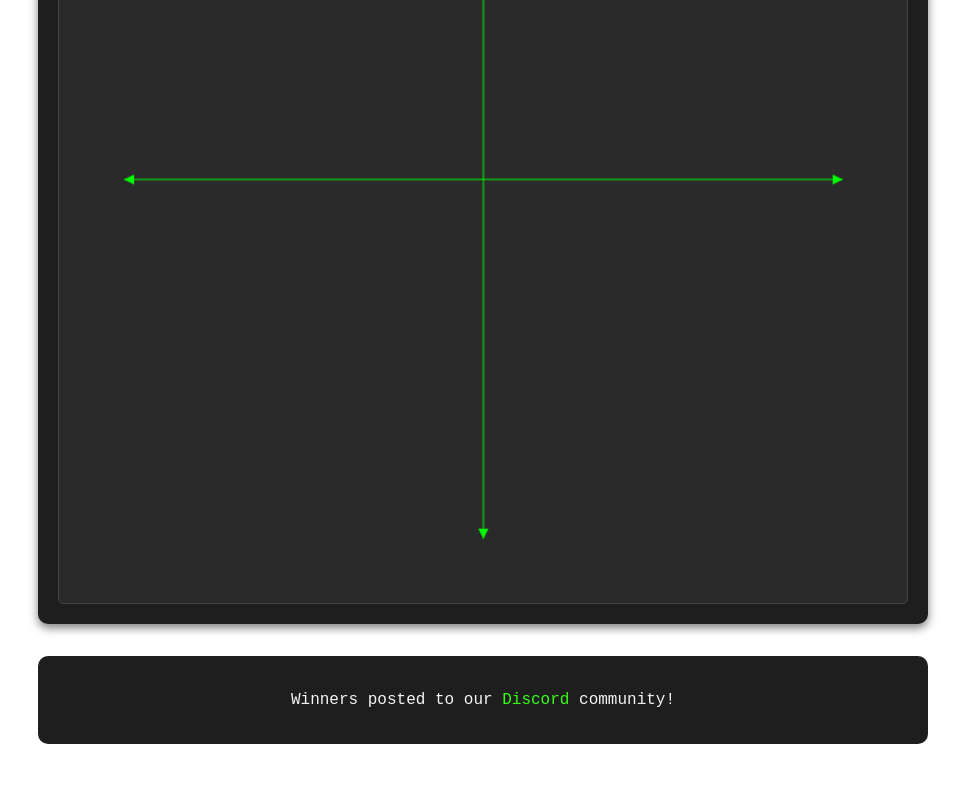
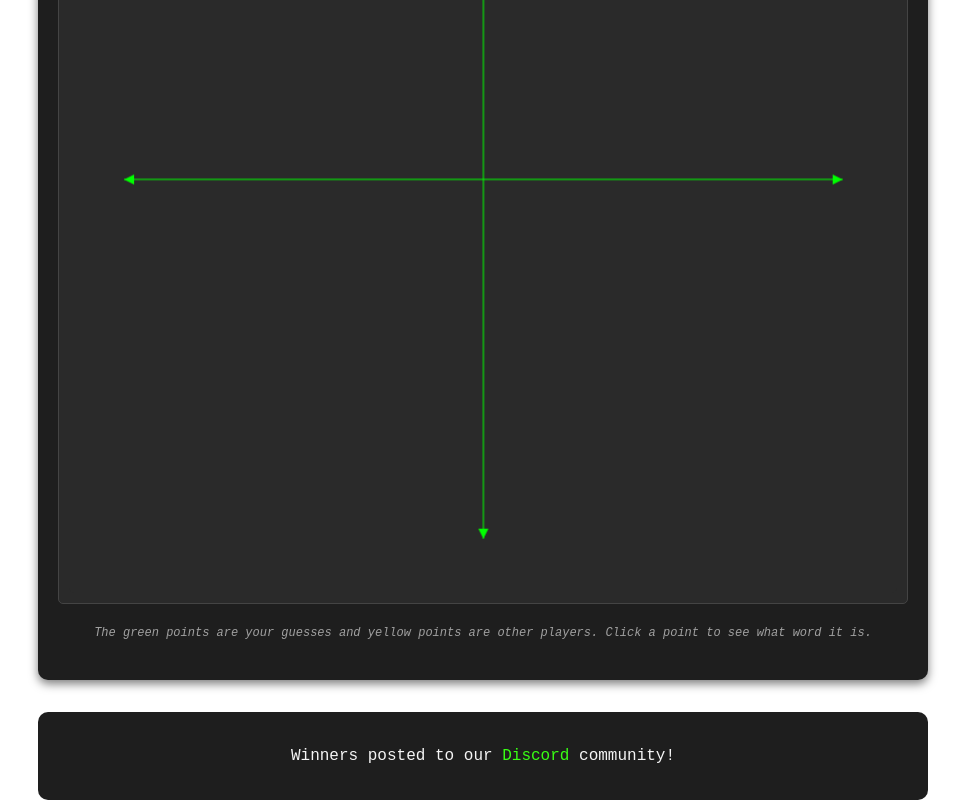
Before and after one commit to BenLirio/word-guess-client, a React (Vite) app: page / in a window 1280 px wide. Shown: the part 510-1310 px from the top of the page, without its empty margins (157-1122 px from the left). Before the commit the page ends 1254 px from the top, so only its background shows below. Built offline with nearby package versions, Linux system fonts and the light colour scheme; no server answers.

Commit message:
fix refresh

```diff
--- a/src/components/GraphCanvas.tsx
+++ b/src/components/GraphCanvas.tsx
@@ -33,6 +33,10 @@ const GraphCanvas: React.FC<GraphCanvasProps> = ({ dataPoints }) => {
     const winningGuess = dataPoints.find(({ hitTarget }) => hitTarget);
     setWinningGuess(winningGuess || null);
   }, [dataPoints]);
+
+  useEffect(() => {
+    setSelectedPoint(null);
+  }, [refreshTrigger, setSelectedPoint]);
 
   const drawGrid = (ctx: CanvasRenderingContext2D, rect: DOMRect) => {
     ctx.strokeStyle = "#00FF00"; // Neon green
--- a/src/components/GuessWordGraph.tsx
+++ b/src/components/GuessWordGraph.tsx
@@ -73,6 +73,12 @@ const GuessWordGraph: React.FC = () => {
       <div className="graph-container">
         <GraphCanvas dataPoints={dataPoints} />
       </div>
+      <p>
+        <em>
+          The green points are your guesses and yellow points are other players.
+          Click a point to see what word it is.
+        </em>
+      </p>
     </div>
   );
 };
--- a/vite.config.ts
+++ b/vite.config.ts
@@ -4,5 +4,5 @@ import react from "@vitejs/plugin-react";
 // https://vite.dev/config/
 export default defineConfig({
   plugins: [react()],
-  base: "/word-guess-client/",
+  base: "/",
 });
```
